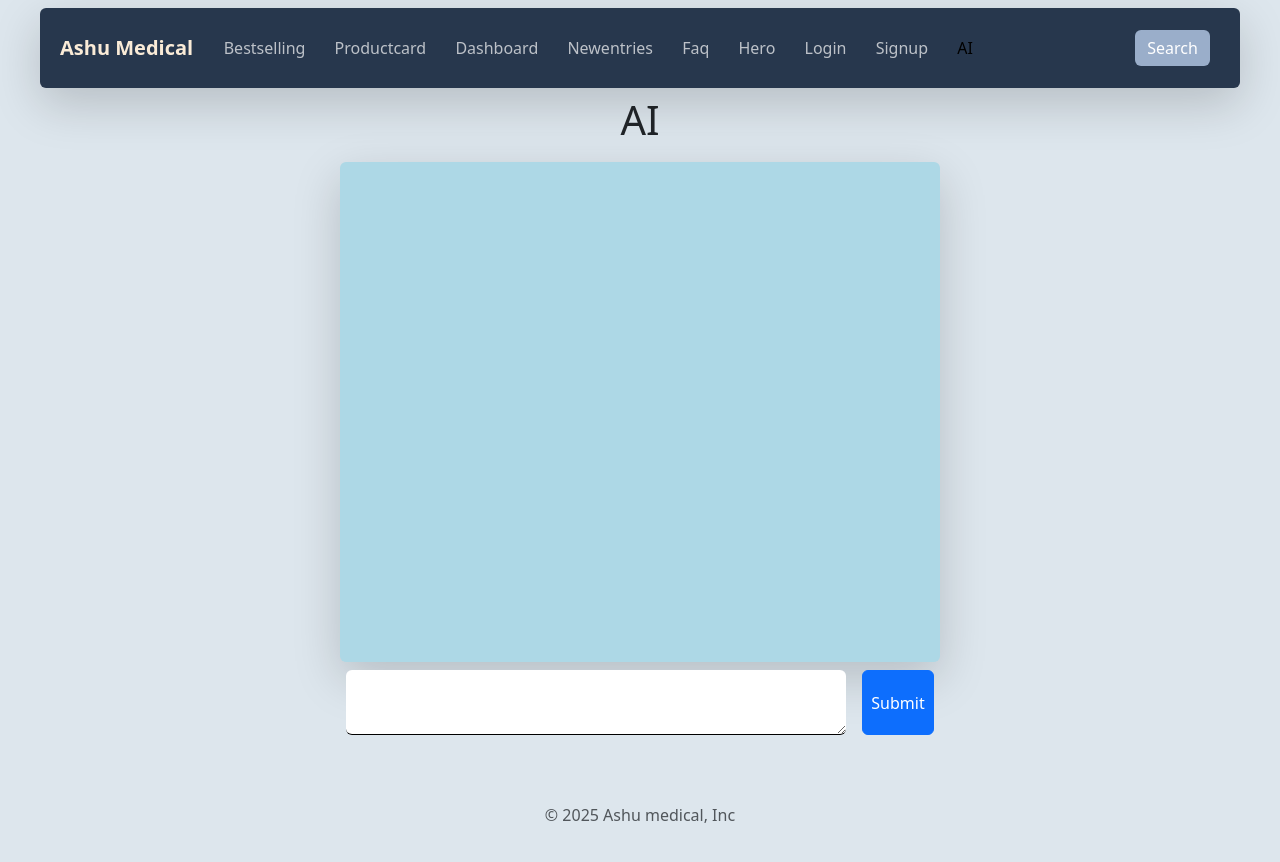
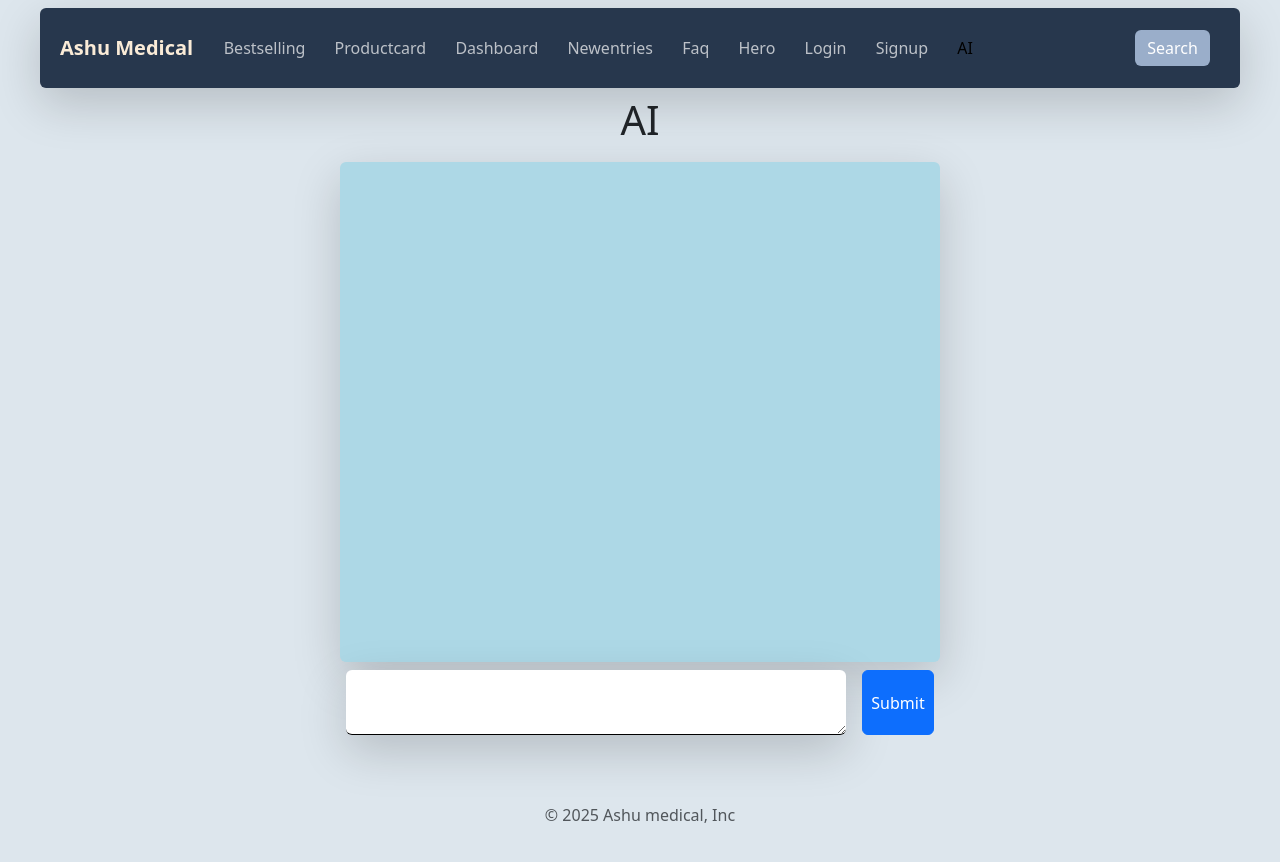
Before and after one commit to shivanshpachauri/AshuMedical, a React (Vite) app in the folder frontend/AshuMedical/: page /ai in a window 1280 px wide. Shown: the top 862 px of the page. Built offline with nearby package versions, Linux system fonts and the light colour scheme.

Commit message:
fixed some styling issues

```diff
--- a/frontend/AshuMedical/src/components/AI/AI.jsx
+++ b/frontend/AshuMedical/src/components/AI/AI.jsx
@@ -57,6 +57,7 @@ export default function Ai() {
           style={{
             fontSize: "80%",
             margin: "10px",
+            padding: "10px",
           }}
         >
           {response}
@@ -64,7 +65,7 @@ export default function Ai() {
       </div>
       <div className="d-flex flex-row">
         <textarea
-          className="rounded m-2 p-2"
+          className="rounded shadow-lg m-2 p-2"
           value={message}
           style={{
             width: "500px",
```
